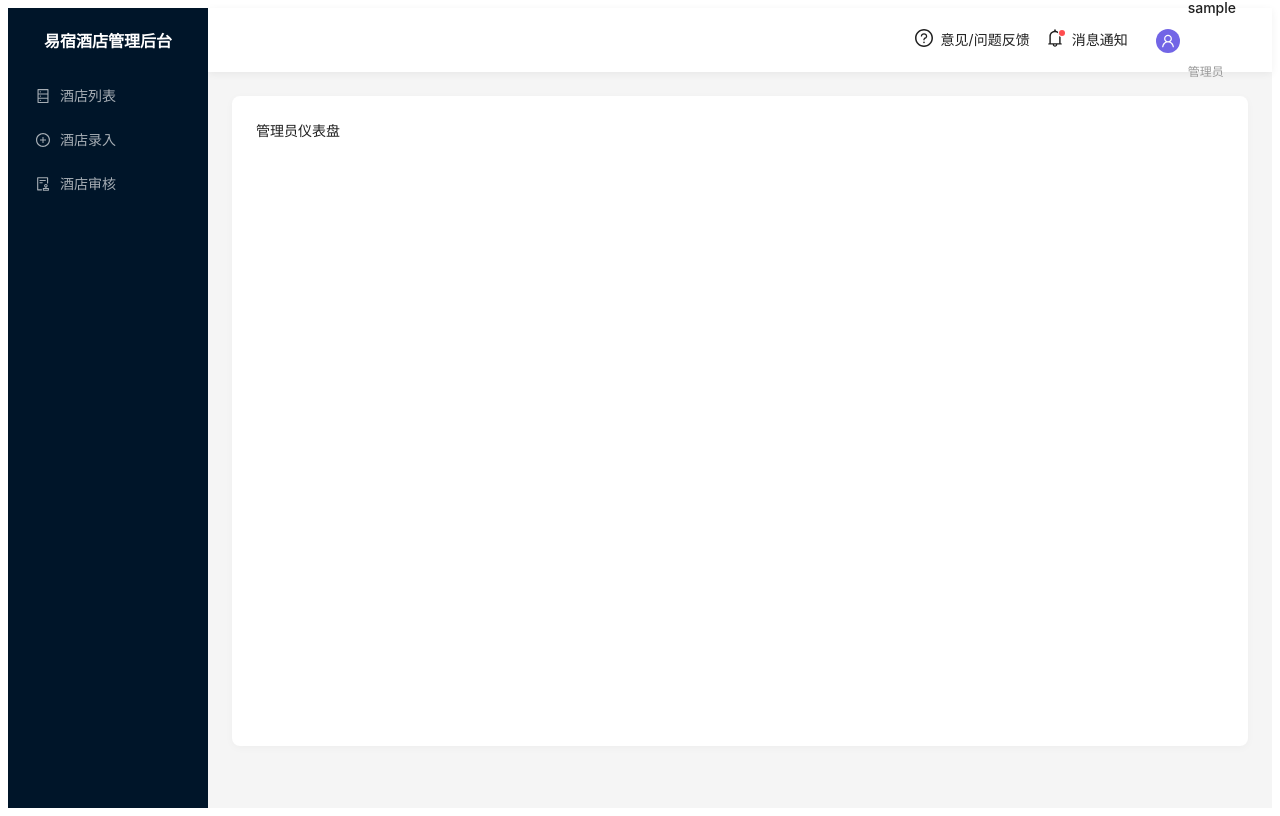
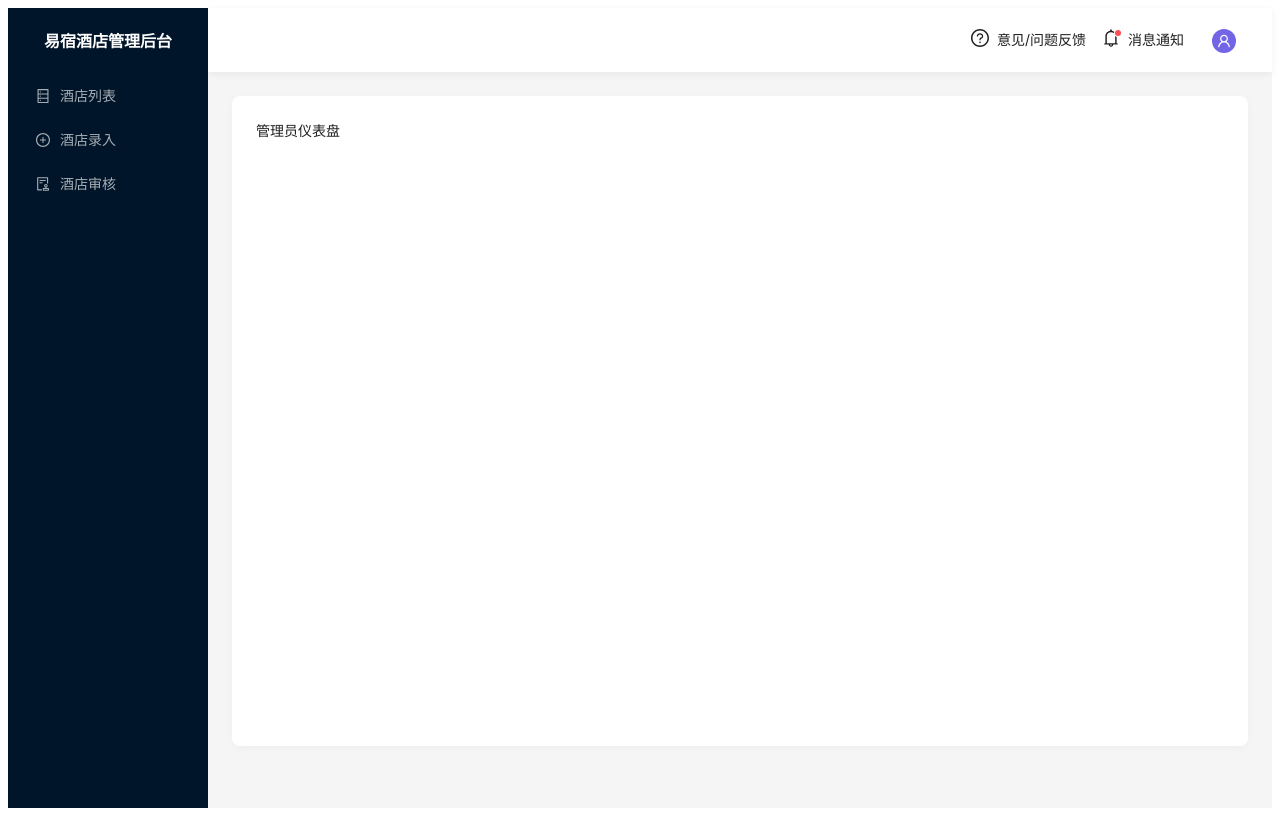
Before and after one commit to yangling-happy/easyStay-admin, a React (Vite) app: page /admin/dashboard in a window 1280 px wide. Built offline with nearby package versions, Linux system fonts and the light colour scheme; sample sign-in values are in the browser's storage; the HTML template or start-up script is replaced by a standard one.

Commit message:
style: 删掉冗余管理员名称

```diff
--- a/src/layouts/components/Navbar/UserProfile.tsx
+++ b/src/layouts/components/Navbar/UserProfile.tsx
@@ -137,22 +137,6 @@ const UserProfile: React.FC = () => {
               color: "#fff",
             }}
           />
-          <div
-            style={{
-              display: "flex",
-              flexDirection: "column",
-              alignItems: "flex-start",
-            }}
-          >
-            <span style={{ fontSize: "14px", fontWeight: 500 }}>
-              {username}
-            </span>
-            {roleText && (
-              <span style={{ fontSize: "12px", color: "#999" }}>
-                {roleText}
-              </span>
-            )}
-          </div>
         </Space>
       </div>
     </Dropdown>
```
